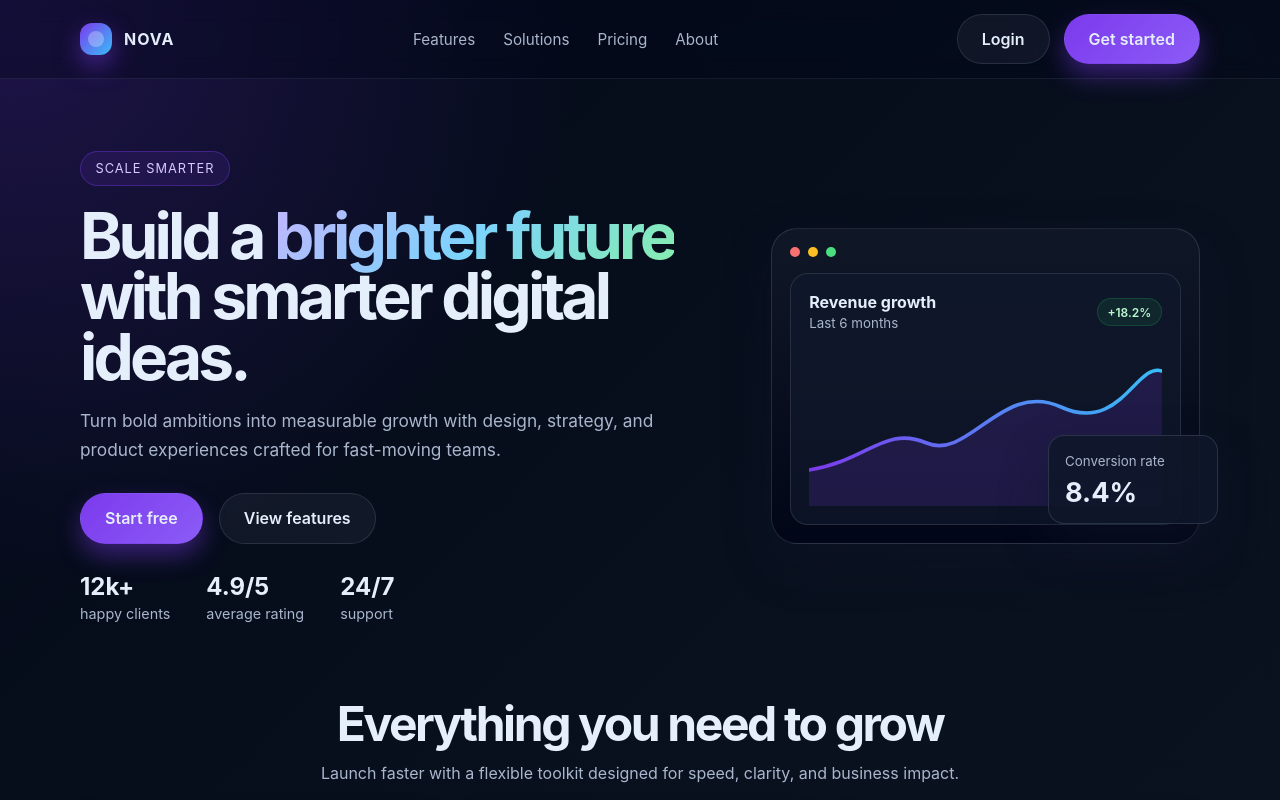
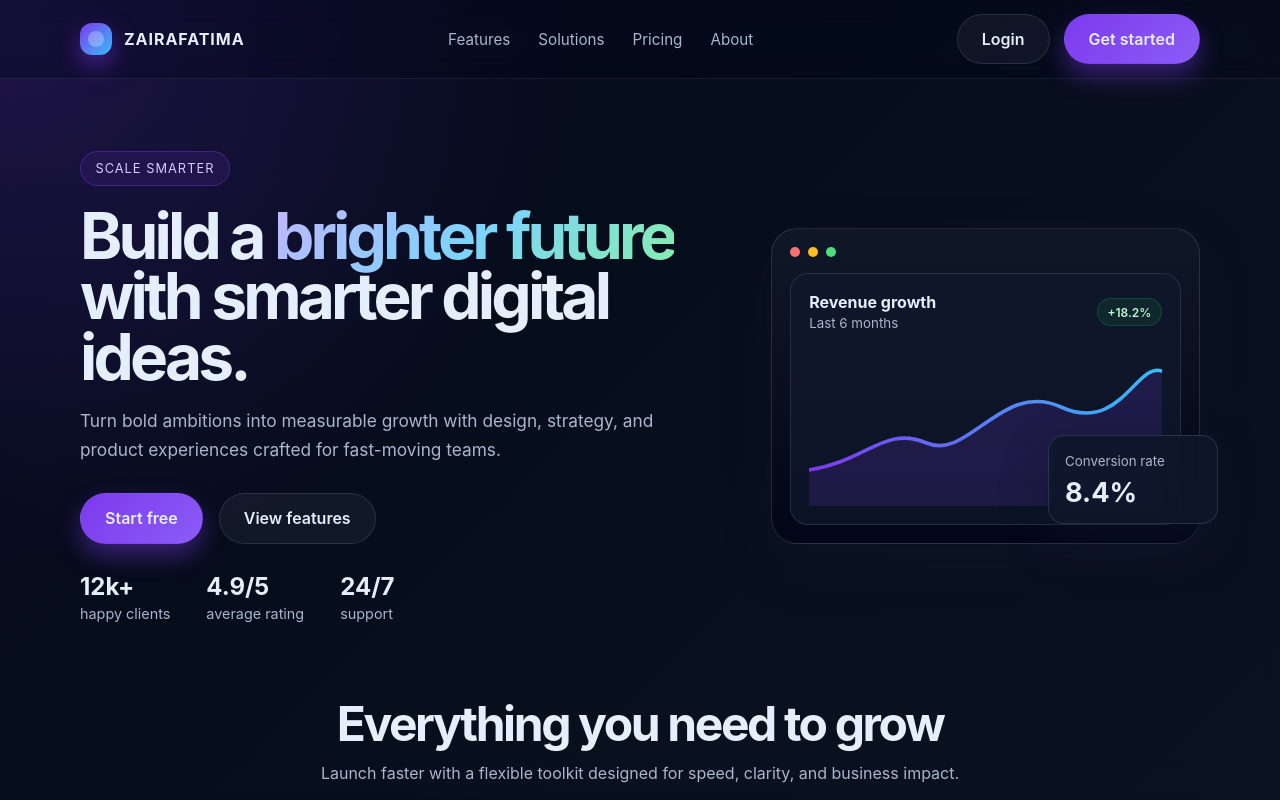
Before and after one commit to ZairaFatima/htmpLandingPage, a plain HTML site: page index.html in a window 1280 px wide. Shown: the top 800 px of the page. Drawn offline with Linux system fonts and the light colour scheme.

Commit message:
change logo name

```diff
--- a/index.html
+++ b/index.html
@@ -441,7 +441,7 @@
       <div class="container nav">
         <a href="#" class="brand" aria-label="Nova Studio home">
           <span class="brand-mark" aria-hidden="true"></span>
-          <span>Nova</span>
+          <span>zairaFatima</span>
         </a>
 
         <nav class="nav-links" aria-label="Main navigation">
```
